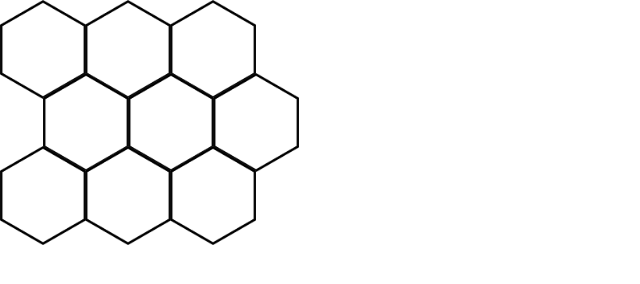
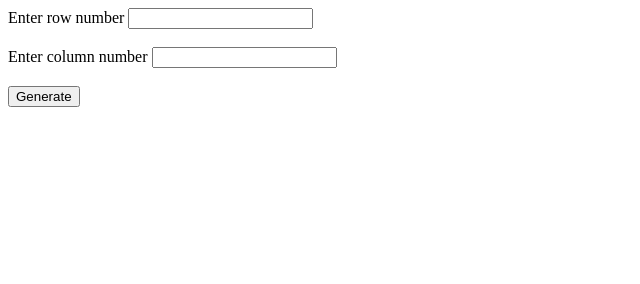
Before and after one commit to Ulianytskyi/P1123-HexagonsField, a plain HTML site: page index.html in a window 1280 px wide. Shown: the whole page, without its empty margins (0-640 px from the left). Drawn offline with Linux system fonts and the light colour scheme.

Commit message:
commit 3 - hex field generation

```diff
--- a/script.js
+++ b/script.js
@@ -1,32 +1,41 @@
 const container = document.getElementById("container");
 
-const hex1 = document.createElement("div");
-hex1.className = "hex hex00";
-const hex2 = document.createElement("div");
-hex2.className = "hex hex01";
-const hex3 = document.createElement("div");
-hex3.className = "hex hex02";
+const hexField = document.createElement("div");
+hexField.className = "hex-field";
+container.appendChild(hexField);
 
-const hex4 = document.createElement("div");
-hex4.className = "hex hex10";
-const hex5 = document.createElement("div");
-hex5.className = "hex hex11";
-const hex6 = document.createElement("div");
-hex6.className = "hex hex12";
+const inputField = document.createElement("div");
+inputField.className = "input-field";
+let inputFieldText = `
+        <label for="num-row">Enter row number</label>
+        <input type="number" id="num-row"><br><br>
+        <label for="num-col">Enter column number</label>
+        <input type="number" id="num-col"><br><br>
+        <button onclick="generateHexagonField()">Generate</button>
+    `;
+inputField.innerHTML = inputFieldText;
+container.appendChild(inputField);
 
-const hex7 = document.createElement("div");
-hex7.className = "hex hex20";
-const hex8 = document.createElement("div");
-hex8.className = "hex hex21";
-const hex9 = document.createElement("div");
-hex9.className = "hex hex22";
+function generateHexagonField() {
+  const rowsNumber = Number(document.getElementById("num-row").value);
+  const columnsNumber = Number(document.getElementById("num-col").value);
 
-container.appendChild(hex1);
-container.appendChild(hex2);
-container.appendChild(hex3);
-container.appendChild(hex4);
-container.appendChild(hex5);
-container.appendChild(hex6);
-container.appendChild(hex7);
-container.appendChild(hex8);
-container.appendChild(hex9);
+  if (rowsNumber && columnsNumber && rowsNumber > 0 && columnsNumber > 0) {
+    for (let j = 0; j < columnsNumber; j++) {
+      for (let i = 0; i < rowsNumber; i++) {
+        let shiftLeft = j % 2 == 0 ? 0 : 42;
+        let row = 85 * i + shiftLeft;
+        let col = j * 71;
+        console.log(col, row);
+        const hex = document.createElement("div");
+        hex.className = "hex";
+        hex.style.top = col + "px";
+        hex.style.left = row + "px";
+        hexField.appendChild(hex);
+      }
+    }
+    inputField.classList.add("hide");
+  } else {
+    inputField.innerHTML = inputFieldText + `<br><br>Enter numbers!`;
+  }
+}
--- a/styles.css
+++ b/styles.css
@@ -1,7 +1,4 @@
 #container {
-    display: flex;
-    flex-wrap: wrap;
-    width: 350px;
 }
 
 .hex {
@@ -12,44 +9,8 @@
     background-position: center;
     width: 86px;
     height: 100px;
-    /* border: 1px solid red; */
 }
 
-.hex00 {
-    top: 0;
-    left: 0;
+.hide {
+    display: none;
 }
-.hex01 {
-    top: 0;
-    left: 85px;
-}
-.hex02 {
-    top: 0;
-    left: 170px;
-}
-
-.hex10 {
-    top: 73px;
-    left: 43px;
-}
-.hex11 {
-    top: 73px;
-    left: 128px;
-}
-.hex12 {
-    top: 73px;
-    left: 213px;
-}
-
-.hex20 {
-    top: 146px;
-    left: 0px;
-}
-.hex21 {
-    top: 146px;
-    left: 85px;
-}
-.hex22 {
-    top: 146px;
-    left: 170px;
-}
```
Also changed, not shown: index.html (+5 -1 lines).
